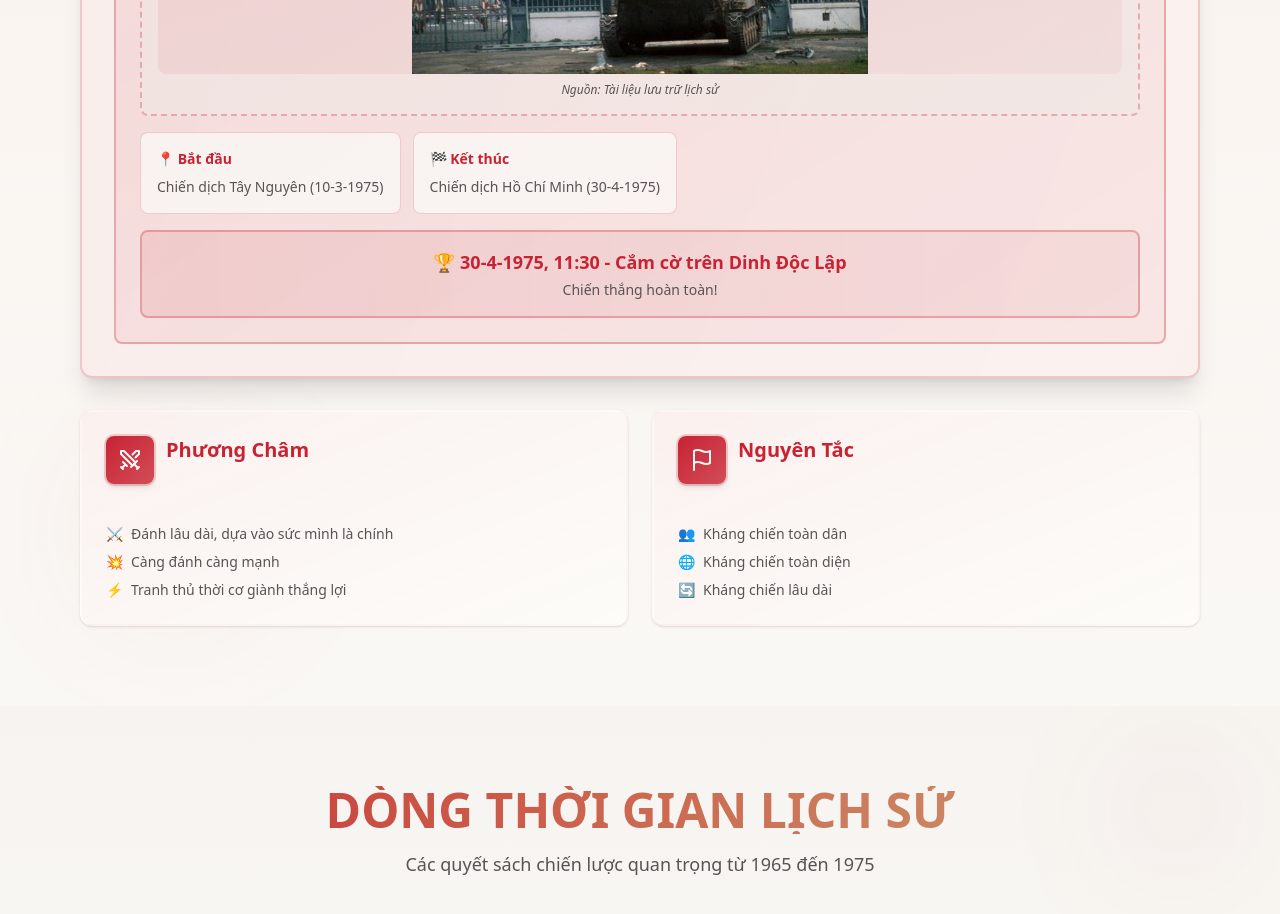
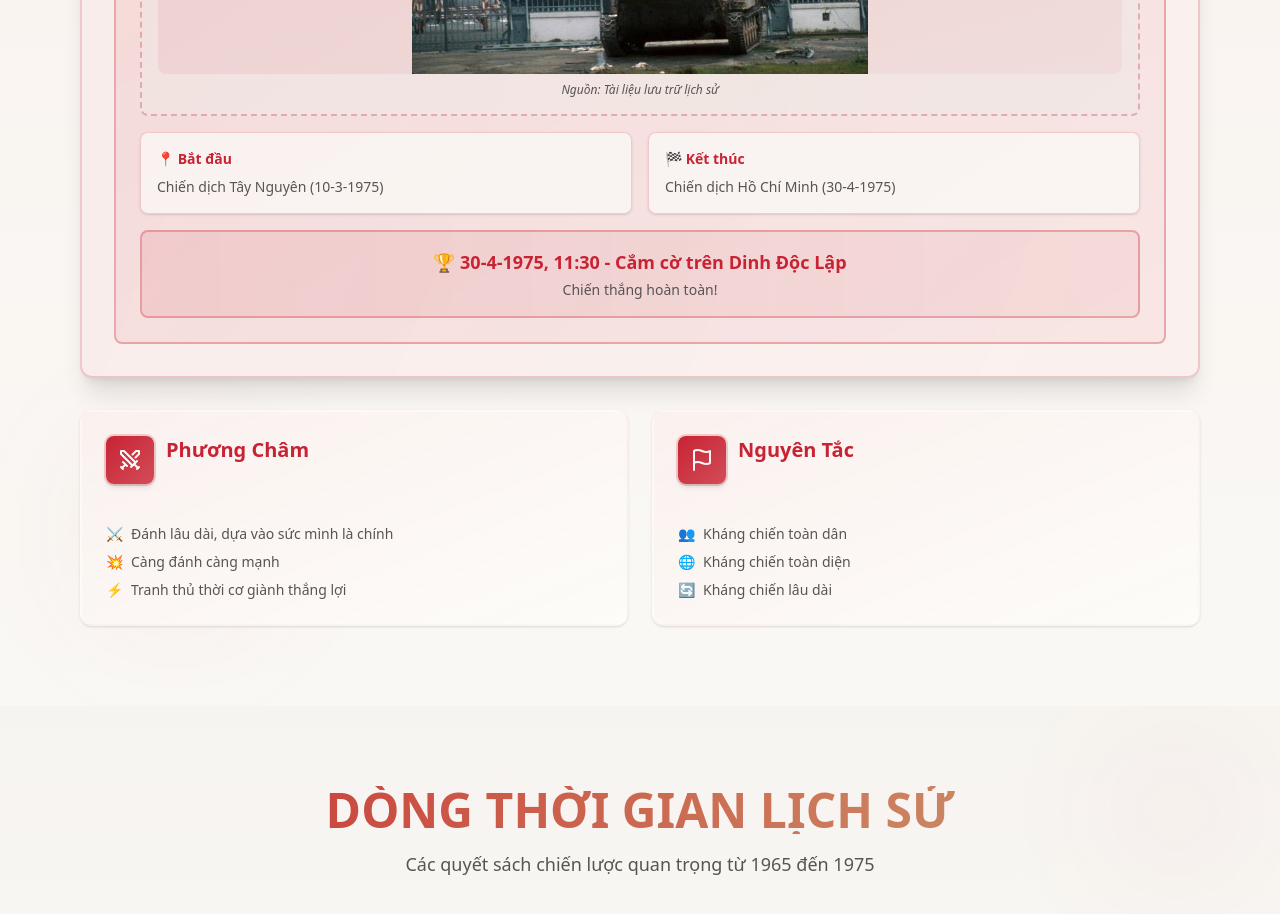
Before and after one commit to SoramYO/VNR, a Next.js app: page / in a window 1280 px wide. Shown: the part 6500-7414 px from the top of the page. Built offline with nearby package versions, Linux system fonts and the light colour scheme.

Commit message:
refactor: improve layout and styling of leadership section cards

```diff
--- a/components/leadership-section.tsx
+++ b/components/leadership-section.tsx
@@ -439,16 +439,16 @@ export function LeadershipSection() {
                     </figcaption>
                   </figure>
 
-                  <div className="flex flex-col md:flex-row gap-3">
-                    <div className="bg-background/80 p-4 rounded-lg border border-primary/20">
+                  <div className="flex flex-col md:flex-row gap-4">
+                    <div className="flex-1 bg-background/80 p-4 rounded-lg border border-primary/20 shadow-sm">
                       <p className="text-sm font-semibold text-primary mb-2">
                         📍 Bắt đầu
                       </p>
                       <p className="text-sm text-muted-foreground">
                         Chiến dịch Tây Nguyên (10-3-1975)
                       </p>
-                    </div>
-                    <div className="bg-background/80 p-4 rounded-lg border border-primary/20">
+                      </div>
+                      <div className="flex-1 bg-background/80 p-4 rounded-lg border border-primary/20 shadow-sm">
                       <p className="text-sm font-semibold text-primary mb-2">
                         🏁 Kết thúc
                       </p>
```
